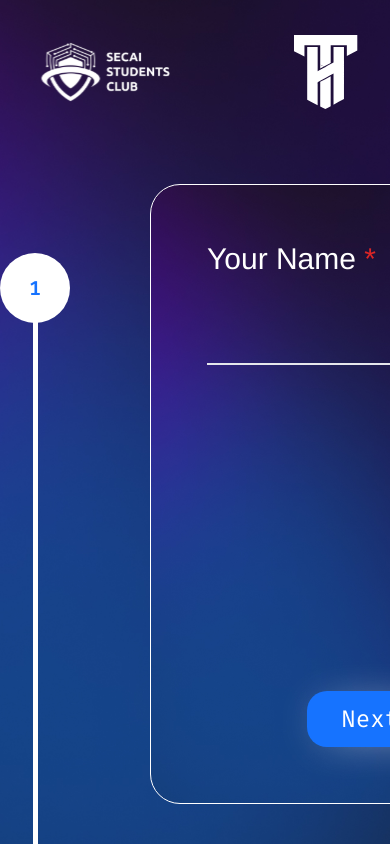
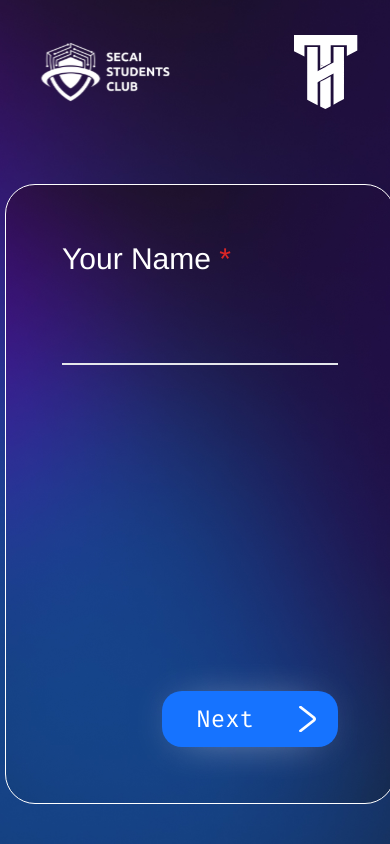
Before and after one commit to mohamedfrix/Hack-train-website, a React (Vite) app in the folder sec-ai-website/: page /registration in a window 390 px wide. Built offline with nearby package versions, Linux system fonts and the light colour scheme.

Commit message:
responsive-1

```diff
--- a/sec-ai-website/src/Components/Registration/FirstStep.jsx
+++ b/sec-ai-website/src/Components/Registration/FirstStep.jsx
@@ -2,7 +2,10 @@ import React from "react";
 
 function FirstStep(props) {
   return (
-    <div className="flex flex-col justify-end items-center relative w-[200px]">
+    <div
+      className="md:flex md:flex-col md:justify-end md:items-center relative w-[200px]
+                    hidden"
+    >
       <div className="w-[70px] h-[70px] rounded-full, bg-white flex justify-center items-center  rounded-full relative">
         <span className="flex justify-center items-center text-mainLighter text-xl font-fira-code font-bold ">
           {props.num}
--- a/sec-ai-website/src/Components/Registration/FormBox.jsx
+++ b/sec-ai-website/src/Components/Registration/FormBox.jsx
@@ -61,7 +61,7 @@ function FormBox(props) {
         </button>
         {props.back && (
           <button
-            className="flex justify-start items-center h-14 w-44 rounded-[20px]  bg-mainLighter pl-3 gap-10 custome-shadow"
+            className="flex justify-start items-center h-14 w-44 rounded-[20px]  bg-transparent border-mainLighter border-2 pl-3 gap-10 custome-shadow"
             onClick={() => {
               props.backButton(props.index);
             }}
--- a/sec-ai-website/src/Components/Registration/MainReg.jsx
+++ b/sec-ai-website/src/Components/Registration/MainReg.jsx
@@ -59,7 +59,8 @@ function MainReg() {
         <RegNavBar />
         <div className="flex flex-row grow ">
           <FirstStep num={1} />
-          <div className="flex justify-start grow shrink min-w-[400px] pl-20  py-10">
+          <div className="flex md:justify-start grow shrink min-w-[400px] md:pl-20  py-10
+                          justify-center w-full px-11">
             <FormBox
               title="Your Name"
               type="email"
@@ -75,12 +76,13 @@ function MainReg() {
           return (
             <div
               className="flex flex-row grow h-screen bg-black
-              bg-cover bg-center bg-no-repeat"
+                          bg-cover bg-center bg-no-repeat"
               style={{ backgroundImage: `url(${background_image})` }}
               ref={refList[index]}
             >
               <OtherSteps num={index + 2} />
-              <div className="flex justify-start grow shrink min-w-[400ox] pl-20 py-24">
+              <div className="flex md:justify-start grow shrink md:min-w-[400px] md:pl-20 py-24
+                               justify-center w-full px-11">
                 <FormBox
                   title={item.title}
                   type={item.type}
--- a/sec-ai-website/src/Components/Registration/OtherSteps.jsx
+++ b/sec-ai-website/src/Components/Registration/OtherSteps.jsx
@@ -2,7 +2,8 @@ import React from "react";
 
 function OtherSteps(props) {
   return (
-    <div className="flex flex-col justify-end items-center relative w-[200px] ">
+    <div className="md:flex md:flex-col md:justify-end md:items-center relative w-[200px]
+                    hidden">
       <div className="w-[70px] h-[70px] rounded-full, bg-white flex justify-center items-center absolute bottom-2/3 rounded-full">
         <span className="flex justify-center items-center text-mainLighter text-xl font-fira-code font-bold">
           {props.num}
```
